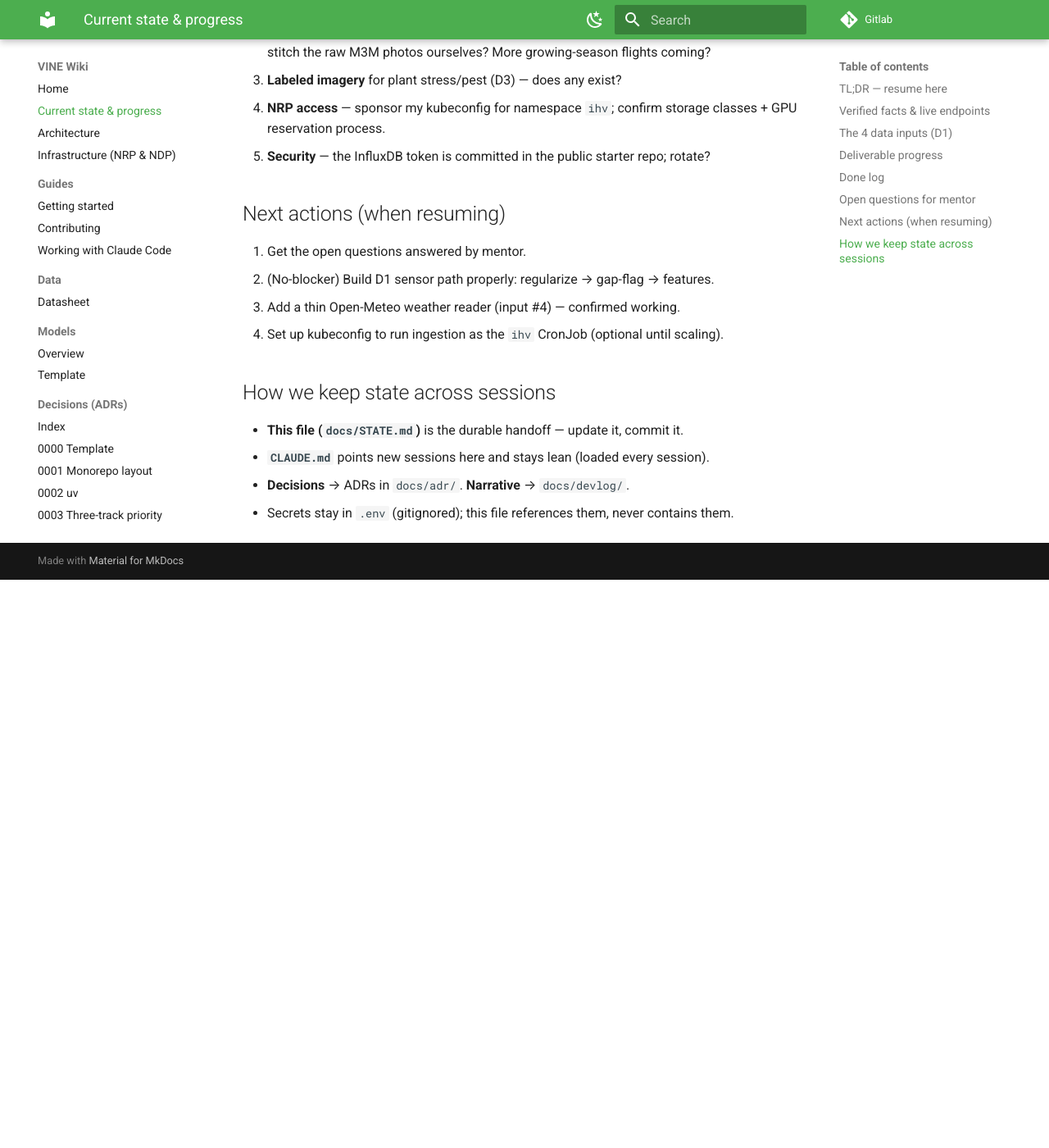
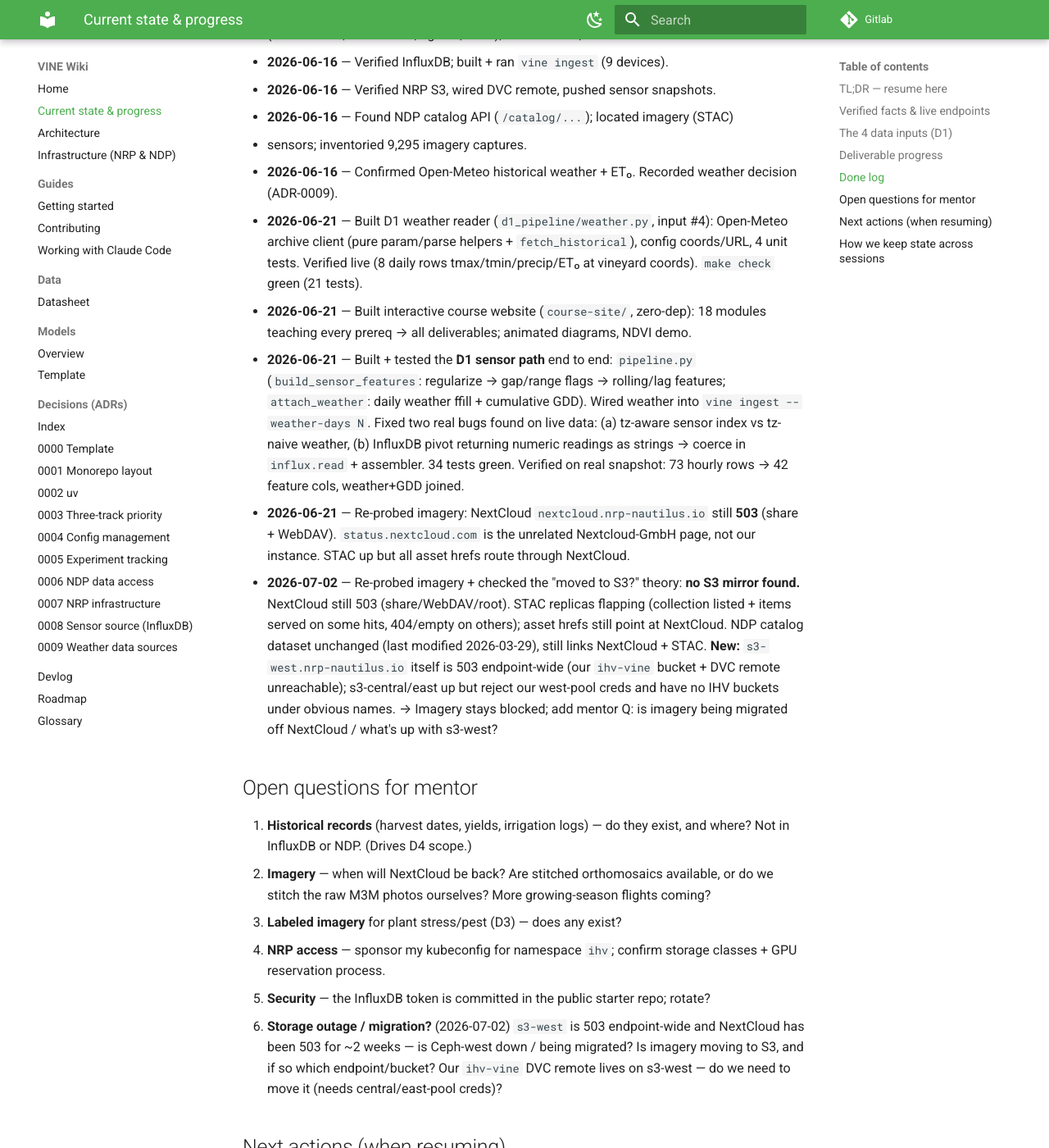
Before and after one commit to sohan-shingade/VINE, an MkDocs documentation site: the page built from docs/STATE.md, in a window 1280 px wide and 1400 px high, scrolled down 3263 px. Shown: the whole window at 82% size. Built offline with MkDocs 1.6.1 and Material for MkDocs 9.7.7, drawn with Linux system fonts in a browser that asks for light colours; before the commit the page ends 3970 px from its top, so only the background shows below that; some of the changed text lies outside the part shown.

Commit message:
docs: record 2026-07-02 imagery/S3 probe in STATE.md
NextCloud still 503; no S3 mirror of imagery found; STAC replicas flapping;
s3-west 503 endpoint-wide (ihv-vine bucket + DVC remote unreachable).
Adds mentor question about storage outage/migration.

Co-Authored-By: Claude Fable 5 <noreply@anthropic.com>

```diff
--- a/docs/STATE.md
+++ b/docs/STATE.md
@@ -21,11 +21,11 @@ Everything here has been **tested and confirmed working** from this machine
 | Resource | Endpoint | Access | Verified |
 |----------|----------|--------|----------|
 | Sensors (InfluxDB) | `https://nrp-thingsboard-influxdb.nrp-nautilus.io` org `Iron Horse Vineyards`, bucket `ihv` | Flux + `VINE_INFLUX_TOKEN` | ✅ pulled 7,615 rows; `vine ingest` works |
-| NRP S3 (Pool West) | `https://s3-west.nrp-nautilus.io`, bucket `ihv-vine` | `AWS_ACCESS_KEY_ID/SECRET` in `.env` | ✅ created bucket, read/write round-trip |
-| DVC remote | `s3://ihv-vine/dvc` on NRP S3 | configured `.dvc/config` + creds `.dvc/config.local` | ✅ pushed sensor snapshots |
+| NRP S3 (Pool West) | `https://s3-west.nrp-nautilus.io`, bucket `ihv-vine` | `AWS_ACCESS_KEY_ID/SECRET` in `.env` | ⚠️ was ✅ (bucket + round-trip); **503 endpoint-wide on 2026-07-02** (central/east up, but our creds are west-pool) |
+| DVC remote | `s3://ihv-vine/dvc` on NRP S3 | configured `.dvc/config` + creds `.dvc/config.local` | ✅ pushed sensor snapshots (unreachable while s3-west is 503) |
 | NDP catalog API | `https://nationaldataplatform.org/catalog/api/3/action/` | public, no auth | ✅ found the 2 IHV datasets |
-| Imagery STAC | `https://ndp-test.sdsc.edu/stac/collections/IHV_DJI_MULTISPECTRAL_DCIM` | public | ✅ inventoried 9,295 captures |
-| Imagery files | `https://nextcloud.nrp-nautilus.io/s/ieAqEKDDKeYq9q4` | public share | ⛔ HTTP 503 maintenance (retry later) |
+| Imagery STAC | `https://ndp-test.sdsc.edu/stac/collections/IHV_DJI_MULTISPECTRAL_DCIM` | public | ⚠️ **flapping 2026-07-02**: load-balanced replicas disagree — some return the collection + items, some 404/empty; retry until a good replica answers |
+| Imagery files | `https://nextcloud.nrp-nautilus.io/s/ieAqEKDDKeYq9q4` | public share | ⛔ HTTP 503 since ~2026-06-21 (share, WebDAV, root all down; STAC asset hrefs still route through it — no S3 mirror found) |
 | Weather (historical) | `https://archive-api.open-meteo.com/v1/archive` | public, no key | ✅ daily tmax/tmin/precip/ET₀ at vineyard coords |
 | NRP managed LLM | `https://ellm.nrp-nautilus.io/v1` | `VINE_NRP_LLM_API_KEY` in `.env` | ✅ lists 11 models |
 | Kubernetes (`ihv` ns) | Nautilus cluster | kubeconfig (not yet obtained) | ⬜ not set up — only needed to run jobs *on* NRP |
@@ -39,8 +39,9 @@ imagery: `Cd, H5, H4, E, H2, Q, Ce`.
 |---|-------|--------------------|---------------|--------|
 | 1 | Sensors | InfluxDB bucket `ihv` | `vine.d1_pipeline.InfluxReader` (Flux) | ✅ working |
 | 2 | Drone imagery | NextCloud files + STAC index | STAC API now; NextCloud download when up | ✅ scoped, files behind maintenance |
-| 3 | Historical harvest/yield/irrigation | **NOT in InfluxDB or NDP** — vineyard/mentor | TBD | ⚠️ ask mentor; only D4 needs it |
-| 4 | Weather (hist + forecast) | Open-Meteo / gridMET (hist), Open-Meteo / python-awips (forecast) | Open-Meteo archive API ✅ | ✅ source confirmed |
+| 3 | Historical harvest/yield/irrigation | **NOT in InfluxDB or NDP** — vineyard/mentor | TBD | ⏸️ **skipped for now** (only D4 needs it; ask mentor) |
+| 4 | Weather (hist) | Open-Meteo archive (ERA5) | `vine.d1_pipeline.fetch_historical` | ✅ **reader built + tested + verified live** |
+| 4f | Weather (forecast) | Open-Meteo forecast / python-awips | TBD | ☐ not built (needed for D2 lead time) |
 
 **Imagery inventory (from STAC, 2026-06-16):** 9,295 capture points, 11 flights
 (2025-08-27 → 2026-01-08), DJI Mavic 3 Multispectral. Each capture: `visual` (RGB)
@@ -56,7 +57,7 @@ winter/dormant; the useful growing-season flights are Aug (pre-harvest) + Oct
 | D | Deliverable | Status | Notes |
 |---|-------------|--------|-------|
 | — | Repo + Claude Code scaffold + wiki | ☑ | builds green: ruff/mypy/17 tests |
-| D1 | Data pipeline | ◐ | inputs scoped + sensor ingestion working; imagery/weather/historical not built |
+| D1 | Data pipeline | ◐ | **sensor path done + tested** (ingest→regularize→gap/range flags→rolling/lag features→weather & GDD join); weather reader done; imagery blocked (NextCloud 503 + no orthomosaics/polygons); historical skipped |
 | D2 | Irrigation models | ☐ | |
 | D3 | Plant-health CV | ☐ | |
 | D4 | Harvest timing | ☐ | depends on input #3; descopable to exploratory |
@@ -74,6 +75,31 @@ winter/dormant; the useful growing-season flights are Aug (pre-harvest) + Oct
   + sensors; inventoried 9,295 imagery captures.
 - **2026-06-16** — Confirmed Open-Meteo historical weather + ET₀. Recorded
   weather decision (ADR-0009).
+- **2026-06-21** — Built D1 weather reader (`d1_pipeline/weather.py`, input #4):
+  Open-Meteo archive client (pure param/parse helpers + `fetch_historical`),
+  config coords/URL, 4 unit tests. Verified live (8 daily rows tmax/tmin/precip/ET₀
+  at vineyard coords). `make check` green (21 tests).
+- **2026-06-21** — Built interactive course website (`course-site/`, zero-dep):
+  18 modules teaching every prereq → all deliverables; animated diagrams, NDVI demo.
+- **2026-06-21** — Built + tested the **D1 sensor path** end to end: `pipeline.py`
+  (`build_sensor_features`: regularize → gap/range flags → rolling/lag features;
+  `attach_weather`: daily weather ffill + cumulative GDD). Wired weather into
+  `vine ingest --weather-days N`. Fixed two real bugs found on live data:
+  (a) tz-aware sensor index vs tz-naive weather, (b) InfluxDB pivot returning
+  numeric readings as strings → coerce in `influx.read` + assembler. 34 tests green.
+  Verified on real snapshot: 73 hourly rows → 42 feature cols, weather+GDD joined.
+- **2026-06-21** — Re-probed imagery: NextCloud `nextcloud.nrp-nautilus.io` still
+  **503** (share + WebDAV). `status.nextcloud.com` is the unrelated Nextcloud-GmbH
+  page, not our instance. STAC up but all asset hrefs route through NextCloud.
+- **2026-07-02** — Re-probed imagery + checked the "moved to S3?" theory: **no S3
+  mirror found.** NextCloud still 503 (share/WebDAV/root). STAC replicas flapping
+  (collection listed + items served on some hits, 404/empty on others); asset hrefs
+  still point at NextCloud. NDP catalog dataset unchanged (last modified 2026-03-29),
+  still links NextCloud + STAC. **New:** `s3-west.nrp-nautilus.io` itself is 503
+  endpoint-wide (our `ihv-vine` bucket + DVC remote unreachable); s3-central/east up
+  but reject our west-pool creds and have no IHV buckets under obvious names.
+  → Imagery stays blocked; add mentor Q: is imagery being migrated off NextCloud /
+  what's up with s3-west?
 
 ## Open questions for mentor
 
@@ -85,13 +111,24 @@ winter/dormant; the useful growing-season flights are Aug (pre-harvest) + Oct
 4. **NRP access** — sponsor my kubeconfig for namespace `ihv`; confirm storage
    classes + GPU reservation process.
 5. **Security** — the InfluxDB token is committed in the public starter repo; rotate?
+6. **Storage outage / migration?** (2026-07-02) `s3-west` is 503 endpoint-wide and
+   NextCloud has been 503 for ~2 weeks — is Ceph-west down / being migrated? Is
+   imagery moving to S3, and if so which endpoint/bucket? Our `ihv-vine` DVC remote
+   lives on s3-west — do we need to move it (needs central/east-pool creds)?
 
 ## Next actions (when resuming)
 
-1. Get the open questions answered by mentor.
-2. (No-blocker) Build D1 sensor path properly: regularize → gap-flag → features.
-3. Add a thin Open-Meteo weather reader (input #4) — confirmed working.
-4. Set up kubeconfig to run ingestion as the `ihv` CronJob (optional until scaling).
+1. ✅ DONE — sensor path built + tested; weather reader + ingest wiring done.
+2. ⏸️ **Imagery (input #2) is BLOCKED** — `imagery.py`/`geo.py` are stubs. Needs
+   (a) NextCloud back up OR an S3 path to the files, (b) stitched orthomosaics
+   (raw is per-photo), (c) vineyard-block polygons. All mentor Qs. Scaffold only.
+3. ⏸️ Historical harvest (input #3) **skipped** per scope decision (mentor Q for D4).
+4. (Optional) Weather **forecast** reader (Open-Meteo forecast) for D2 lead time.
+5. Start **D2 irrigation** on the now-ready sensor+weather feature frame (persistence
+   baseline first), or set up kubeconfig for the `ihv` CronJob.
+
+**Done since last:** weather reader + full sensor path (features + weather/GDD join),
+built/tested/verified on live data. Imagery re-confirmed blocked (NextCloud 503).
 
 ## How we keep state across sessions
 
```
